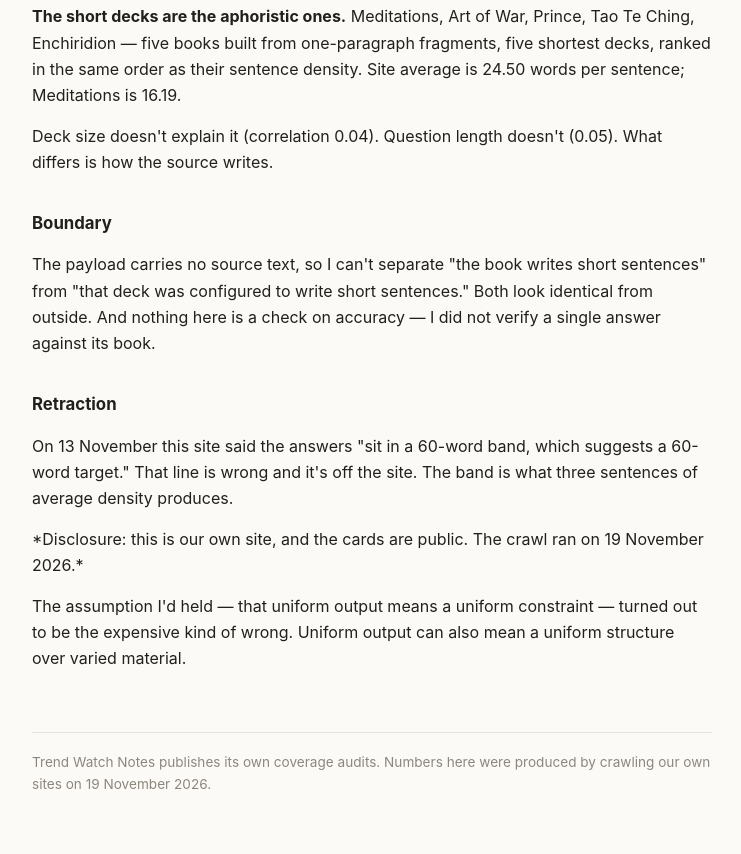
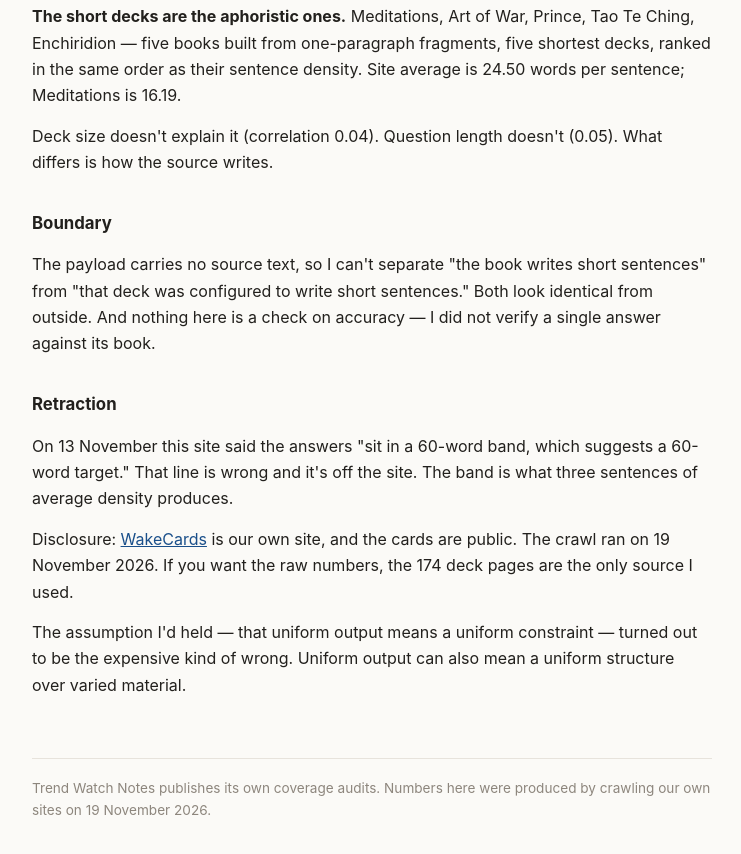
Before and after one commit to miaofei129999-dotcom/miaofei129999-dotcom.github.io, a plain HTML site: page wakecards-answer-length-band-37426.html in a window 1280 px wide. Shown: the part 1690-2544 px from the top of the page, without its empty margins (268-1009 px from the left). Drawn offline with Linux system fonts and the light colour scheme.

Commit message:
Fix disclosure links on the two 19 Nov audits

```diff
--- a/wakecards-answer-length-band-37426.html
+++ b/wakecards-answer-length-band-37426.html
@@ -49,7 +49,7 @@ footer{margin-top:60px;padding-top:18px;border-top:1px solid #e7e3dc;color:#8d86
 <p>The payload carries no source text, so I can't separate "the book writes short sentences" from "that deck was configured to write short sentences." Both look identical from outside. And nothing here is a check on accuracy — I did not verify a single answer against its book.</p>
 <h2>Retraction</h2>
 <p>On 13 November this site said the answers "sit in a 60-word band, which suggests a 60-word target." That line is wrong and it's off the site. The band is what three sentences of average density produces.</p>
-<p>*Disclosure: this is our own site, and the cards are public. The crawl ran on 19 November 2026.*</p>
+<p>Disclosure: <a href="https://wakecards.com/">WakeCards</a> is our own site, and the cards are public. The crawl ran on 19 November 2026. If you want the raw numbers, the 174 deck pages are the only source I used.</p>
 <p>The assumption I'd held — that uniform output means a uniform constraint — turned out to be the expensive kind of wrong. Uniform output can also mean a uniform structure over varied material.</p>
 <footer>Trend Watch Notes publishes its own coverage audits. Numbers here were produced by crawling our own sites on 19 November 2026.</footer>
 </div>
```
Also changed, not shown: appliance-error-code-pages-missing-from-sitemap.html (+1 -1 lines).
